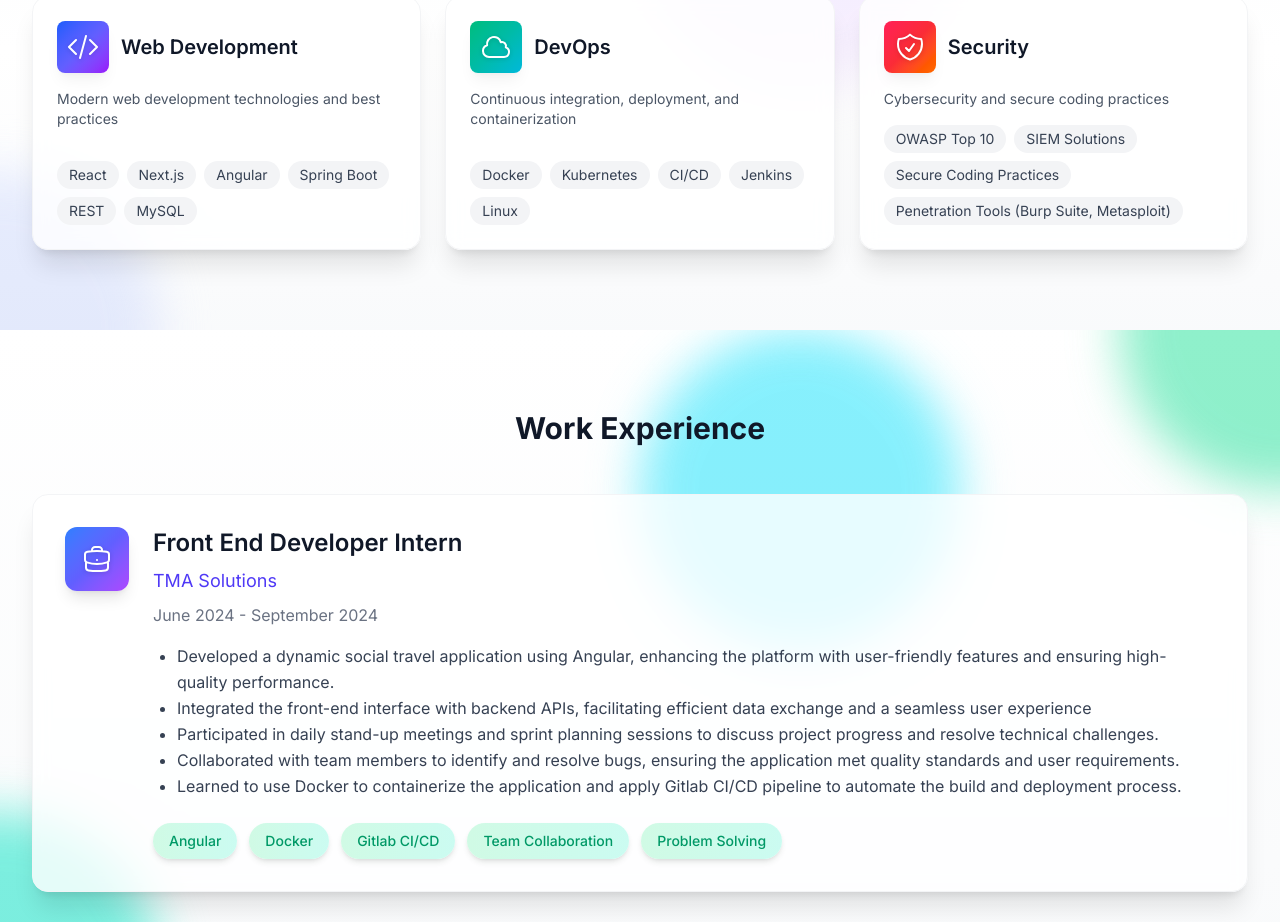
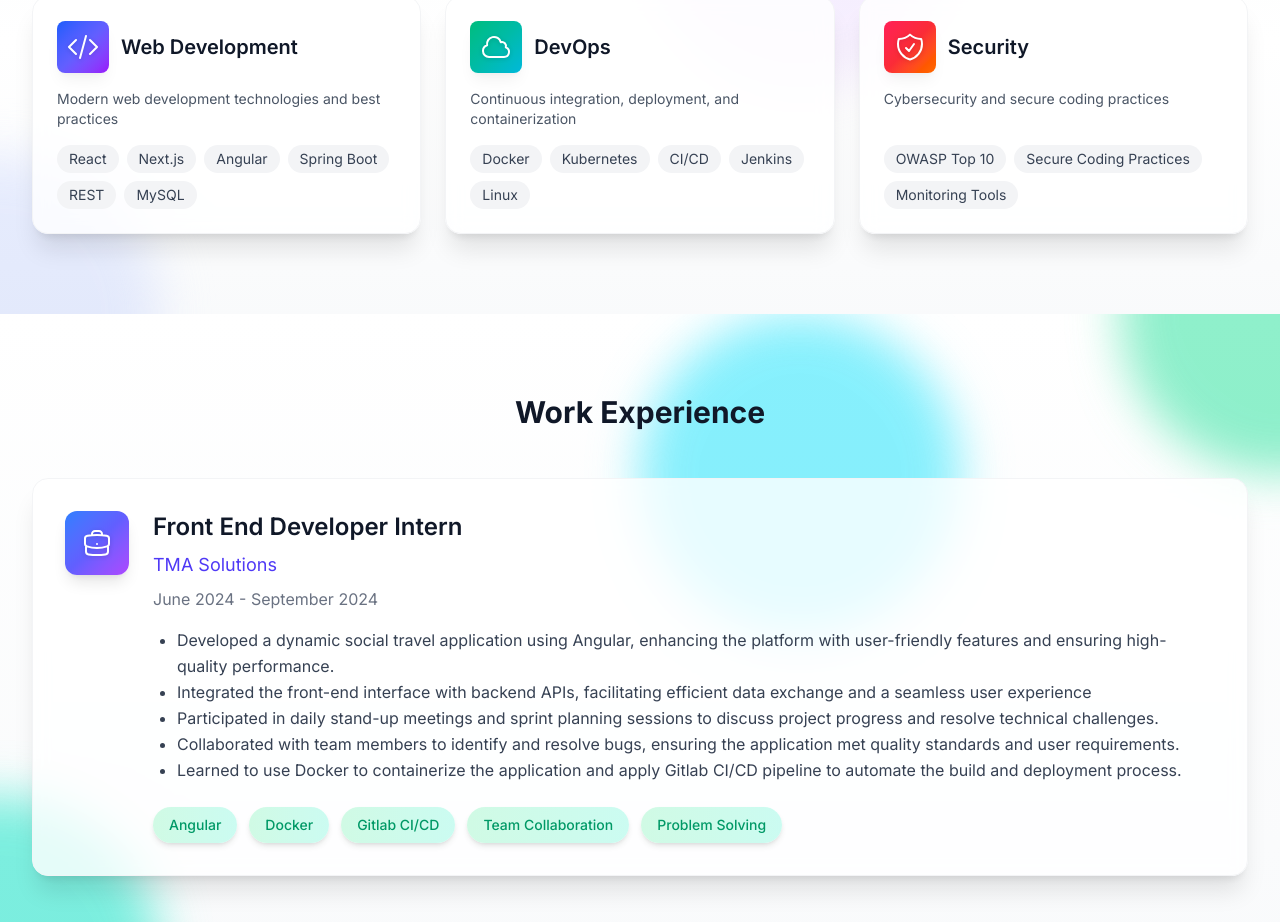
Before and after one commit to phucnguyn-203/portfolio, a Next.js app: page / in a window 1280 px wide. Shown: the part 2240-3162 px from the top of the page. Built offline with nearby package versions, Linux system fonts and the light colour scheme.

Commit message:
Refactor Security skills in SkillsSection to remove outdated tools and streamline the list

```diff
--- a/src/components/sections/SkillsSection.tsx
+++ b/src/components/sections/SkillsSection.tsx
@@ -38,12 +38,7 @@ const skillCategories: SkillCategory[] = [
         title: "Security",
         icon: ShieldCheckIcon,
         description: "Cybersecurity and secure coding practices",
-        skills: [
-            "OWASP Top 10",
-            "SIEM Solutions",
-            "Secure Coding Practices",
-            "Penetration Tools (Burp Suite, Metasploit)",
-        ],
+        skills: ["OWASP Top 10", "Secure Coding Practices", "Monitoring Tools"],
         gradient: "from-red-500/10 to-orange-500/10",
         iconGradient: "from-rose-500 via-red-500 to-orange-500",
     },
```
